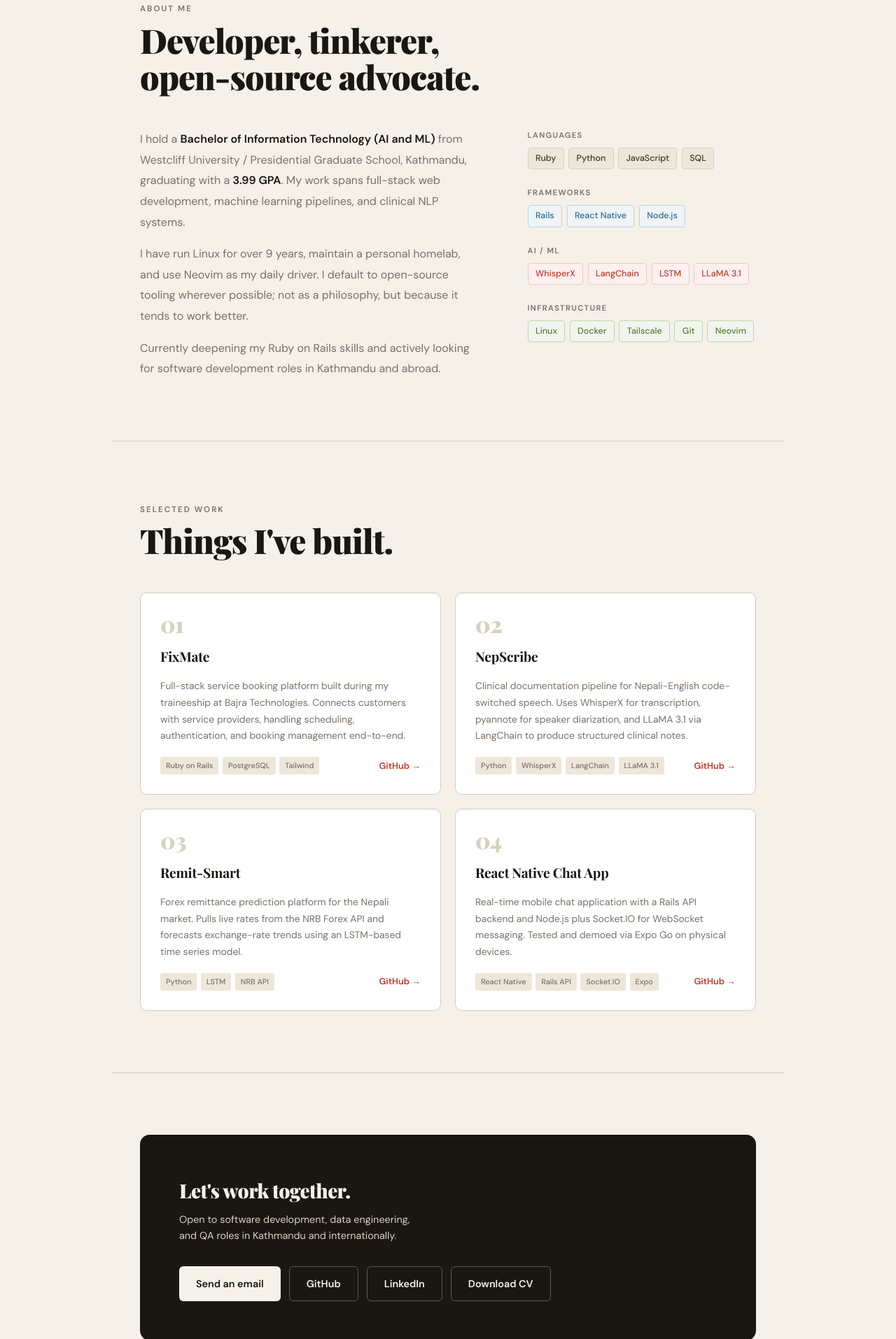
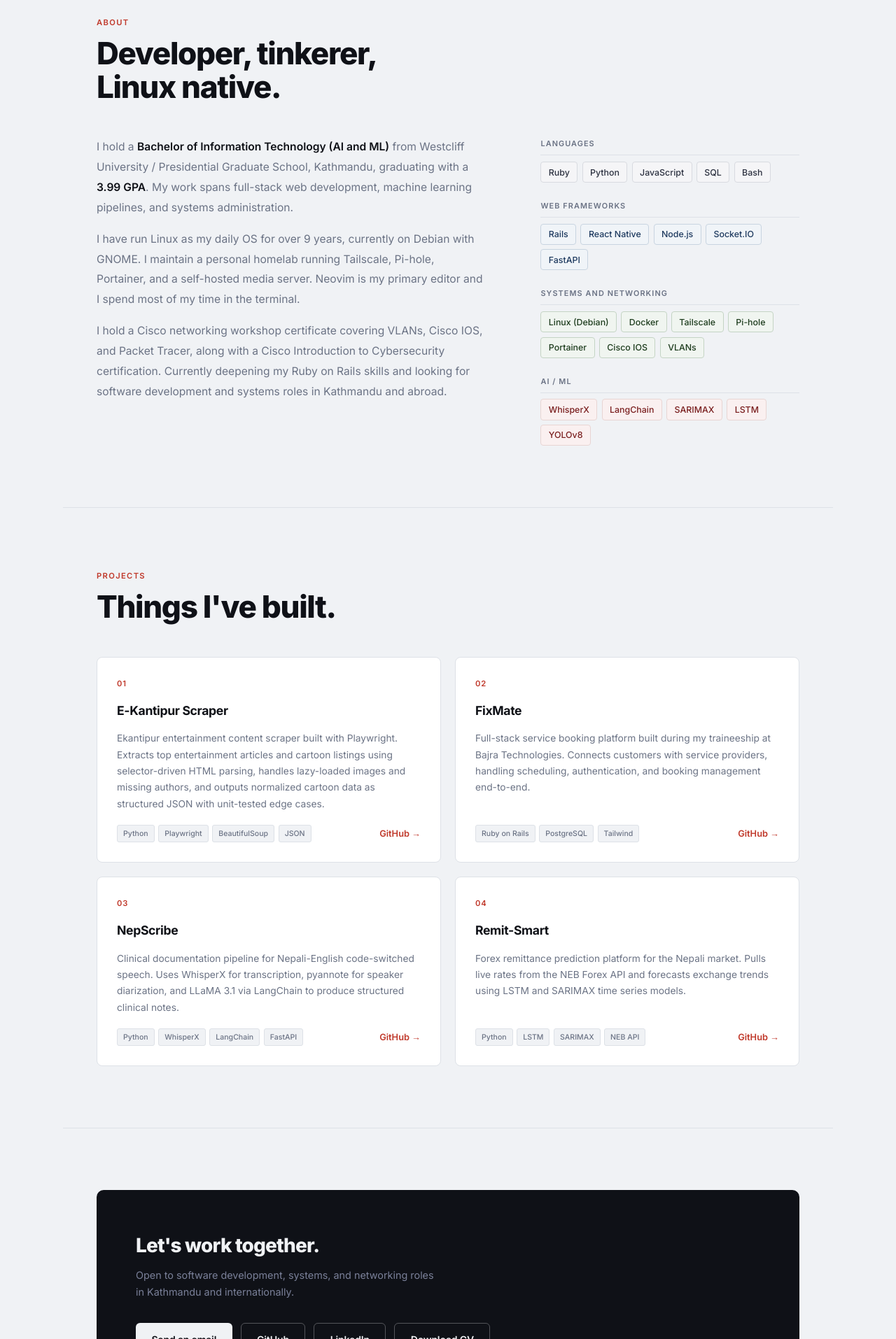
Before and after one commit to thapa-sabin/thapa-sabin.github.io, a plain HTML site: page index.html in a window 1280 px wide. Shown: the part 886-2800 px from the top of the page at 70% size. Drawn offline with nearby package versions, Linux system fonts and the light colour scheme.

Commit message:
feat: update color scheme and add new project to projects section

```diff
--- a/index.html
+++ b/index.html
@@ -3,10 +3,10 @@
 <head>
   <meta charset="UTF-8" />
   <meta name="viewport" content="width=device-width, initial-scale=1.0" />
-  <title>Sabin Thapa - Software Developer</title>
+  <title>Sabin Thapa -- Software Developer</title>
   <link rel="preconnect" href="https://fonts.googleapis.com" />
   <link rel="preconnect" href="https://fonts.gstatic.com" crossorigin />
-  <link href="https://fonts.googleapis.com/css2?family=Playfair+Display:wght@700;900&family=DM+Sans:wght@400;500;600&display=swap" rel="stylesheet" />
+  <link href="https://fonts.googleapis.com/css2?family=Inter:wght@400;500;600;700;800&display=swap" rel="stylesheet" />
   <link rel="stylesheet" href="style.css" />
 </head>
 <body>
@@ -22,12 +22,12 @@
 
   <div class="hero">
     <div>
-      <p class="hero-eyebrow">Software Developer · Kathmandu, Nepal</p>
-      <h1>I build things<br>that <em>actually</em><br>work.</h1>
+      <p class="hero-eyebrow">Software Developer · Systems · Kathmandu, Nepal</p>
+      <h1>I build software<br>and understand<br>the systems <em>beneath it.</em></h1>
       <p class="hero-sub">
-        Full-stack developer with a background in AI and ML. I care about
-        clean code, practical systems, and software that solves real problems.
-        Open to opportunities in Kathmandu and internationally.
+        Full-stack developer with a background in AI and ML, comfortable working
+        close to the metal. Nine years on Linux, a running homelab, and Cisco
+        networking training. Open to development and systems roles locally and internationally.
       </p>
       <div class="hero-actions">
         <a href="#projects" class="btn btn-primary">View my work</a>
@@ -40,61 +40,70 @@
   <hr class="divider" />
 
   <section id="about">
-    <p class="section-label fade-in">About me</p>
-    <h2 class="section-title fade-in">Developer, tinkerer,<br>open-source advocate.</h2>
+    <p class="section-label fade-in">About</p>
+    <h2 class="section-title fade-in">Developer, tinkerer,<br>Linux native.</h2>
     <div class="about-grid">
       <div class="about-text fade-in">
         <p>
           I hold a <strong>Bachelor of Information Technology (AI and ML)</strong> from
           Westcliff University / Presidential Graduate School, Kathmandu, graduating with a
           <strong>3.99 GPA</strong>. My work spans full-stack web development, machine learning
-          pipelines, and clinical NLP systems.
+          pipelines, and systems administration.
         </p>
         <p>
-          I have run Linux for over 9 years, maintain a personal homelab, and use Neovim as my
-          daily driver. I default to open-source tooling wherever possible; not as a philosophy,
-          but because it tends to work better.
+          I have run Linux as my daily OS for over 9 years, currently on Debian with GNOME.
+          I maintain a personal homelab running Tailscale, Pi-hole, Portainer, and a
+          self-hosted media server. Neovim is my primary editor and I spend most of my time
+          in the terminal.
         </p>
         <p>
-          Currently deepening my Ruby on Rails skills and actively looking for software
-          development roles in Kathmandu and abroad.
+          I hold a Cisco networking workshop certificate covering VLANs, Cisco IOS, and
+          Packet Tracer, along with a Cisco Introduction to Cybersecurity certification.
+          Currently deepening my Ruby on Rails skills and looking for software development
+          and systems roles in Kathmandu and abroad.
         </p>
       </div>
       <div class="skills-list fade-in">
         <div>
           <p class="skill-group-label">Languages</p>
           <div class="skill-tags">
-            <span class="tag">Ruby</span>
-            <span class="tag">Python</span>
-            <span class="tag">JavaScript</span>
-            <span class="tag">SQL</span>
+            <span class="tag tag-lang">Ruby</span>
+            <span class="tag tag-lang">Python</span>
+            <span class="tag tag-lang">JavaScript</span>
+            <span class="tag tag-lang">SQL</span>
+            <span class="tag tag-lang">Bash</span>
           </div>
         </div>
         <div>
-          <p class="skill-group-label">Frameworks</p>
+          <p class="skill-group-label">Web Frameworks</p>
           <div class="skill-tags">
-            <span class="tag tag-blue">Rails</span>
-            <span class="tag tag-blue">React Native</span>
-            <span class="tag tag-blue">Node.js</span>
+            <span class="tag tag-frame">Rails</span>
+            <span class="tag tag-frame">React Native</span>
+            <span class="tag tag-frame">Node.js</span>
+            <span class="tag tag-frame">Socket.IO</span>
+            <span class="tag tag-frame">FastAPI</span>
+          </div>
+        </div>
+        <div>
+          <p class="skill-group-label">Systems and Networking</p>
+          <div class="skill-tags">
+            <span class="tag tag-sys">Linux (Debian)</span>
+            <span class="tag tag-sys">Docker</span>
+            <span class="tag tag-sys">Tailscale</span>
+            <span class="tag tag-sys">Pi-hole</span>
+            <span class="tag tag-sys">Portainer</span>
+            <span class="tag tag-sys">Cisco IOS</span>
+            <span class="tag tag-sys">VLANs</span>
           </div>
         </div>
         <div>
           <p class="skill-group-label">AI / ML</p>
           <div class="skill-tags">
-            <span class="tag tag-red">WhisperX</span>
-            <span class="tag tag-red">LangChain</span>
-            <span class="tag tag-red">LSTM</span>
-            <span class="tag tag-red">LLaMA 3.1</span>
-          </div>
-        </div>
-        <div>
-          <p class="skill-group-label">Infrastructure</p>
-          <div class="skill-tags">
-            <span class="tag tag-green">Linux</span>
-            <span class="tag tag-green">Docker</span>
-            <span class="tag tag-green">Tailscale</span>
-            <span class="tag tag-green">Git</span>
-            <span class="tag tag-green">Neovim</span>
+            <span class="tag tag-ml">WhisperX</span>
+            <span class="tag tag-ml">LangChain</span>
+            <span class="tag tag-ml">SARIMAX</span>
+            <span class="tag tag-ml">LSTM</span>
+            <span class="tag tag-ml">YOLOv8</span>
           </div>
         </div>
       </div>
@@ -104,12 +113,30 @@
   <hr class="divider" />
 
   <section id="projects">
-    <p class="section-label fade-in">Selected work</p>
+    <p class="section-label fade-in">Projects</p>
     <h2 class="section-title fade-in">Things I've built.</h2>
     <div class="projects-grid">
 
       <div class="project-card fade-in">
-        <div class="card-index">01</div>
+        <span class="card-index">01</span>
+        <p class="project-name">E-Kantipur Scraper</p>
+        <p class="project-desc">
+          Ekantipur entertainment content scraper built with Playwright.
+          Extracts top entertainment articles and cartoon listings using selector-driven HTML parsing, handles lazy-loaded images and missing authors, and outputs normalized cartoon data as structured JSON with unit-tested edge cases.
+        </p>
+        <div class="project-footer">
+          <div class="project-stack">
+            <span class="stack-tag">Python</span>
+            <span class="stack-tag">Playwright</span>
+            <span class="stack-tag">BeautifulSoup</span>
+            <span class="stack-tag">JSON</span>
+          </div>
+          <a href="https://github.com/thapa-sabin/ekantipur-scraper" target="_blank" class="project-link">GitHub →</a>
+        </div>
+      </div>
+
+      <div class="project-card fade-in">
+        <span class="card-index">02</span>
         <p class="project-name">FixMate</p>
         <p class="project-desc">
           Full-stack service booking platform built during my traineeship at Bajra Technologies.
@@ -127,7 +154,7 @@
       </div>
 
       <div class="project-card fade-in">
-        <div class="card-index">02</div>
+        <span class="card-index">03</span>
         <p class="project-name">NepScribe</p>
         <p class="project-desc">
           Clinical documentation pipeline for Nepali-English code-switched speech.
@@ -139,44 +166,28 @@
             <span class="stack-tag">Python</span>
             <span class="stack-tag">WhisperX</span>
             <span class="stack-tag">LangChain</span>
-            <span class="stack-tag">LLaMA 3.1</span>
+            <span class="stack-tag">FastAPI</span>
           </div>
           <a href="https://github.com/thapa-sabin/nepscribe" target="_blank" class="project-link">GitHub →</a>
         </div>
       </div>
 
       <div class="project-card fade-in">
-        <div class="card-index">03</div>
+        <span class="card-index">04</span>
         <p class="project-name">Remit-Smart</p>
         <p class="project-desc">
-            Forex remittance prediction platform for the Nepali market. Pulls live rates from the NRB Forex API and forecasts exchange-rate trends using an LSTM-based time series model.
+          Forex remittance prediction platform for the Nepali market. Pulls live rates
+          from the NEB Forex API and forecasts exchange trends using LSTM and SARIMAX
+          time series models.
         </p>
         <div class="project-footer">
           <div class="project-stack">
             <span class="stack-tag">Python</span>
             <span class="stack-tag">LSTM</span>
-            <span class="stack-tag">NRB API</span>
+            <span class="stack-tag">SARIMAX</span>
+            <span class="stack-tag">NEB API</span>
           </div>
           <a href="https://github.com/thapa-sabin/remit-smart" target="_blank" class="project-link">GitHub →</a>
-        </div>
-      </div>
-
-      <div class="project-card fade-in">
-        <div class="card-index">04</div>
-        <p class="project-name">React Native Chat App</p>
-        <p class="project-desc">
-          Real-time mobile chat application with a Rails API backend and Node.js plus
-          Socket.IO for WebSocket messaging. Tested and demoed via Expo Go on
-          physical devices.
-        </p>
-        <div class="project-footer">
-          <div class="project-stack">
-            <span class="stack-tag">React Native</span>
-            <span class="stack-tag">Rails API</span>
-            <span class="stack-tag">Socket.IO</span>
-            <span class="stack-tag">Expo</span>
-          </div>
-          <a href="https://github.com/thapa-sabin/chat-app/" target="_blank" class="project-link">GitHub →</a>
         </div>
       </div>
 
@@ -190,8 +201,8 @@
       <div class="contact-text">
         <h3>Let's work together.</h3>
         <p>
-          Open to software development, data engineering,<br>
-          and QA roles in Kathmandu and internationally.
+          Open to software development, systems, and networking roles<br>
+          in Kathmandu and internationally.
         </p>
       </div>
       <div class="contact-links">
@@ -204,7 +215,7 @@
   </section>
 
   <footer>
-    <p>Designed & built by Sabin Thapa · © 2026</p>
+    Designed & built by Sabin Thapa · © 2026
   </footer>
 
   <script>
--- a/style.css
+++ b/style.css
@@ -1,24 +1,25 @@
 *, *::before, *::after { box-sizing: border-box; margin: 0; padding: 0; }
 
 :root {
-  --cream:      #f5f0e8;
-  --cream-mid:  #ede7d9;
-  --cream-dark: #d9d0be;
-  --ink:        #1a1612;
-  --ink-mid:    #3d3530;
-  --muted:      #7a7068;
+  --bg:         #f0f2f5;
+  --surface:    #ffffff;
+  --border:     #dde1e7;
+  --border-mid: #c8cdd6;
+  --ink:        #0f1117;
+  --ink-mid:    #2c3140;
+  --muted:      #6b7385;
   --accent:     #c0392b;
-  --accent2:    #2c6e8a;
-  --accent3:    #5a7a3a;
-  --border:     #d4caba;
-  --font-display: 'Playfair Display', Georgia, serif;
-  --font-body:    'DM Sans', system-ui, sans-serif;
+  --accent-dim: #e8d5d3;
+  --font-display: 'Inter', system-ui, sans-serif;
+  --font-body:    'Inter', system-ui, sans-serif;
+  --font-mono:    'GeistMono', 'Fira Mono', monospace;
+  --max-w:      1100px;
 }
 
 html { scroll-behavior: smooth; }
 
 body {
-  background: var(--cream);
+  background: var(--bg);
   color: var(--ink);
   font-family: var(--font-body);
   font-size: 16px;
@@ -34,26 +35,25 @@ nav {
   display: flex;
   align-items: center;
   justify-content: space-between;
-  padding: 1.25rem 2.5rem;
-  background: rgba(245,240,232,0.92);
+  padding: 1.1rem 3rem;
+  background: rgba(240,242,245,0.93);
   backdrop-filter: blur(10px);
   border-bottom: 1px solid var(--border);
 }
 
 .nav-logo {
-  font-family: var(--font-display);
-  font-weight: 900;
-  font-size: 1.2rem;
+  font-size: 1rem;
+  font-weight: 700;
   color: var(--ink);
   text-decoration: none;
-  letter-spacing: -0.01em;
+  letter-spacing: -0.02em;
 }
 
 .nav-logo span { color: var(--accent); }
 
 .nav-links {
   display: flex;
-  gap: 2rem;
+  gap: 2.25rem;
   list-style: none;
 }
 
@@ -62,8 +62,7 @@ nav {
   text-decoration: none;
   font-size: 0.875rem;
   font-weight: 500;
-  letter-spacing: 0.02em;
-  transition: color 0.2s;
+  transition: color 0.15s;
 }
 
 .nav-links a:hover { color: var(--ink); }
@@ -75,56 +74,54 @@ nav {
   grid-template-columns: 1fr auto;
   align-items: center;
   gap: 3rem;
-  padding: 8rem 2.5rem 4rem;
-  max-width: 960px;
+  padding: 8rem 3rem 5rem;
+  max-width: var(--max-w);
   margin: 0 auto;
 }
 
 .hero-eyebrow {
-  font-size: 0.78rem;
-  font-weight: 600;
-  letter-spacing: 0.18em;
+  font-size: 0.75rem;
+  font-weight: 500;
+  letter-spacing: 0.1em;
   text-transform: uppercase;
-  color: var(--accent);
-  margin-bottom: 1.25rem;
+  color: var(--muted);
+  margin-bottom: 1.75rem;
 }
 
 .hero h1 {
-  font-family: var(--font-display);
-  font-size: clamp(3.2rem, 8vw, 5.75rem);
-  font-weight: 900;
-  line-height: 1.0;
-  letter-spacing: -0.02em;
-  margin-bottom: 1.5rem;
+  font-size: clamp(3rem, 6vw, 5.25rem);
+  font-weight: 800;
+  line-height: 1.05;
+  letter-spacing: -0.03em;
+  margin-bottom: 1.75rem;
   color: var(--ink);
 }
 
 .hero h1 em {
-  font-style: italic;
+  font-style: normal;
   color: var(--accent);
 }
 
 .hero-sub {
   font-size: 1.05rem;
   color: var(--muted);
-  max-width: 500px;
-  margin-bottom: 2.5rem;
+  max-width: 560px;
+  margin-bottom: 2.75rem;
   line-height: 1.8;
+  font-weight: 400;
 }
 
 .hero-actions {
   display: flex;
-  gap: 1rem;
+  gap: 0.875rem;
   flex-wrap: wrap;
 }
 
 .hero-vert {
   writing-mode: vertical-rl;
-  text-orientation: mixed;
-  font-family: var(--font-display);
-  font-size: 7rem;
-  font-weight: 900;
-  color: var(--cream-mid);
+  font-size: 9rem;
+  font-weight: 800;
+  color: var(--border);
   letter-spacing: -0.04em;
   user-select: none;
   line-height: 1;
@@ -135,68 +132,69 @@ nav {
 .btn {
   display: inline-flex;
   align-items: center;
-  gap: 0.5rem;
-  padding: 0.75rem 1.5rem;
+  gap: 0.4rem;
+  padding: 0.7rem 1.4rem;
   border-radius: 6px;
-  font-size: 0.9rem;
+  font-size: 0.875rem;
   font-weight: 600;
   text-decoration: none;
-  transition: all 0.18s;
+  transition: all 0.15s;
   cursor: pointer;
   border: none;
   font-family: var(--font-body);
+  letter-spacing: -0.01em;
 }
 
-.btn-primary { background: var(--ink); color: var(--cream); }
+.btn-primary { background: var(--ink); color: #fff; }
 .btn-primary:hover { background: var(--ink-mid); transform: translateY(-1px); }
 
-.btn-ghost { background: transparent; color: var(--ink); border: 1.5px solid var(--border); }
+.btn-ghost { background: transparent; color: var(--ink); border: 1.5px solid var(--border-mid); }
 .btn-ghost:hover { border-color: var(--ink); }
 
-.btn-light { background: var(--cream); color: var(--ink); }
-.btn-light:hover { background: var(--cream-mid); }
+.btn-light { background: var(--bg); color: var(--ink); }
+.btn-light:hover { background: var(--border); }
 
-.btn-outline-light { background: transparent; color: var(--cream); border: 1.5px solid rgba(245,240,232,0.3); }
-.btn-outline-light:hover { border-color: var(--cream); }
+.btn-outline-light { background: transparent; color: #f0f2f5; border: 1.5px solid rgba(240,242,245,0.3); }
+.btn-outline-light:hover { border-color: #f0f2f5; }
 
 /* DIVIDER */
 hr.divider {
   border: none;
   border-top: 1px solid var(--border);
-  max-width: 960px;
+  max-width: var(--max-w);
   margin: 0 auto;
 }
 
 /* SECTIONS */
 section {
-  padding: 5.5rem 2.5rem;
-  max-width: 960px;
+  padding: 5.5rem 3rem;
+  max-width: var(--max-w);
   margin: 0 auto;
 }
 
 .section-label {
-  font-size: 0.72rem;
+  font-size: 0.7rem;
   font-weight: 600;
-  letter-spacing: 0.18em;
+  letter-spacing: 0.12em;
   text-transform: uppercase;
-  color: var(--muted);
-  margin-bottom: 0.5rem;
+  color: var(--accent);
+  margin-bottom: 0.6rem;
 }
 
 .section-title {
-  font-family: var(--font-display);
-  font-size: clamp(2rem, 5vw, 3rem);
-  font-weight: 900;
+  font-size: clamp(2rem, 4vw, 2.75rem);
+  font-weight: 800;
   margin-bottom: 3rem;
-  letter-spacing: -0.02em;
+  letter-spacing: -0.03em;
   line-height: 1.1;
+  color: var(--ink);
 }
 
 /* ABOUT */
 .about-grid {
   display: grid;
   grid-template-columns: 3fr 2fr;
-  gap: 4rem;
+  gap: 5rem;
   align-items: start;
 }
 
@@ -204,6 +202,7 @@ section {
   color: var(--muted);
   margin-bottom: 1rem;
   line-height: 1.85;
+  font-size: 0.975rem;
 }
 
 .about-text p:last-child { margin-bottom: 0; }
@@ -216,72 +215,73 @@ section {
 }
 
 .skill-group-label {
-  font-size: 0.7rem;
+  font-size: 0.68rem;
   font-weight: 600;
-  letter-spacing: 0.12em;
+  letter-spacing: 0.1em;
   text-transform: uppercase;
   color: var(--muted);
-  margin-bottom: 0.5rem;
+  margin-bottom: 0.55rem;
+  padding-bottom: 0.4rem;
+  border-bottom: 1px solid var(--border);
 }
 
-.skill-tags { display: flex; flex-wrap: wrap; gap: 0.4rem; }
+.skill-tags { display: flex; flex-wrap: wrap; gap: 0.4rem; margin-top: 0.5rem; }
 
 .tag {
-  font-size: 0.78rem;
-  padding: 0.25rem 0.65rem;
+  font-size: 0.775rem;
+  padding: 0.22rem 0.65rem;
   border-radius: 4px;
   font-weight: 500;
-  background: var(--cream-mid);
+  background: var(--surface);
   color: var(--ink-mid);
-  border: 1px solid var(--cream-dark);
+  border: 1px solid var(--border);
 }
 
-.tag-red   { background: #fdf0ef; color: var(--accent);  border-color: #f5c5c0; }
-.tag-blue  { background: #eff4f7; color: var(--accent2); border-color: #b8d4e0; }
-.tag-green { background: #f1f5ee; color: var(--accent3); border-color: #c0d4ae; }
+.tag-lang  { background: #f5f5f7; border-color: #d8dae0; }
+.tag-frame { background: #f0f4f8; border-color: #c8d4e0; color: #1e3a5f; }
+.tag-sys   { background: #f0f5f0; border-color: #c4d4c4; color: #1e3d1e; }
+.tag-ml    { background: #faf0f0; border-color: var(--accent-dim); color: #7a1f1f; }
 
 /* PROJECTS */
 .projects-grid {
   display: grid;
-  grid-template-columns: 1fr 1fr;
+  grid-template-columns: repeat(2, 1fr);
   gap: 1.25rem;
 }
 
 .project-card {
-  background: #fff;
+  background: var(--surface);
   border: 1px solid var(--border);
-  border-radius: 10px;
+  border-radius: 8px;
   padding: 1.75rem;
   display: flex;
   flex-direction: column;
-  gap: 0.9rem;
-  transition: box-shadow 0.2s, transform 0.2s;
+  gap: 0.85rem;
+  transition: box-shadow 0.2s, transform 0.2s, border-color 0.2s;
 }
 
 .project-card:hover {
-  box-shadow: 0 8px 28px rgba(26,22,18,0.1);
-  transform: translateY(-3px);
+  box-shadow: 0 6px 24px rgba(15,17,23,0.08);
+  transform: translateY(-2px);
+  border-color: var(--border-mid);
 }
 
 .card-index {
-  font-family: var(--font-display);
-  font-size: 2rem;
-  font-weight: 900;
-  color: var(--cream-dark);
-  line-height: 1;
+  font-size: 0.7rem;
+  font-weight: 600;
+  letter-spacing: 0.08em;
+  color: var(--accent);
+}
+
+.project-name {
+  font-size: 1.1rem;
+  font-weight: 700;
+  color: var(--ink);
   letter-spacing: -0.02em;
 }
 
-.project-name {
-  font-family: var(--font-display);
-  font-size: 1.2rem;
-  font-weight: 700;
-  color: var(--ink);
-  letter-spacing: -0.01em;
-}
-
 .project-desc {
-  font-size: 0.865rem;
+  font-size: 0.86rem;
   color: var(--muted);
   line-height: 1.7;
   flex: 1;
@@ -299,12 +299,13 @@ section {
 .project-stack { display: flex; gap: 0.35rem; flex-wrap: wrap; }
 
 .stack-tag {
-  font-size: 0.68rem;
-  padding: 0.2rem 0.5rem;
+  font-size: 0.66rem;
+  font-weight: 500;
+  padding: 0.18rem 0.5rem;
   border-radius: 3px;
-  background: var(--cream-mid);
+  background: var(--bg);
   color: var(--muted);
-  font-weight: 500;
+  border: 1px solid var(--border);
 }
 
 .project-link {
@@ -320,8 +321,8 @@ section {
 /* CONTACT */
 .contact-inner {
   background: var(--ink);
-  color: var(--cream);
-  border-radius: 14px;
+  color: #f0f2f5;
+  border-radius: 10px;
   padding: 3.5rem;
   display: flex;
   align-items: center;
@@ -331,17 +332,16 @@ section {
 }
 
 .contact-text h3 {
-  font-family: var(--font-display);
   font-size: 1.75rem;
-  font-weight: 900;
+  font-weight: 800;
   margin-bottom: 0.4rem;
-  letter-spacing: -0.02em;
+  letter-spacing: -0.03em;
 }
 
 .contact-text p {
-  color: var(--cream-dark);
+  color: #7a8099;
   font-size: 0.9rem;
-  line-height: 1.6;
+  line-height: 1.65;
 }
 
 .contact-links { display: flex; gap: 0.75rem; flex-wrap: wrap; }
@@ -349,28 +349,29 @@ section {
 /* FOOTER */
 footer {
   text-align: center;
-  padding: 2rem;
+  padding: 1.75rem;
   color: var(--muted);
-  font-size: 0.78rem;
+  font-size: 0.75rem;
   border-top: 1px solid var(--border);
+  letter-spacing: 0.01em;
 }
 
-/* FADE IN */
+/* FADE */
 .fade-in {
   opacity: 0;
-  transform: translateY(18px);
-  transition: opacity 0.5s ease, transform 0.5s ease;
+  transform: translateY(14px);
+  transition: opacity 0.45s ease, transform 0.45s ease;
 }
 
 .fade-in.visible { opacity: 1; transform: translateY(0); }
 
 /* RESPONSIVE */
-@media (max-width: 700px) {
-  nav { padding: 1rem 1.25rem; }
-  .nav-links { gap: 1.25rem; }
-  .hero { grid-template-columns: 1fr; padding: 7rem 1.25rem 3rem; }
+@media (max-width: 800px) {
+  nav { padding: 1rem 1.5rem; }
+  .nav-links { gap: 1.5rem; }
+  .hero { grid-template-columns: 1fr; padding: 7rem 1.5rem 3.5rem; }
   .hero-vert { display: none; }
-  section { padding: 3.5rem 1.25rem; }
+  section { padding: 3.5rem 1.5rem; }
   .about-grid { grid-template-columns: 1fr; gap: 2.5rem; }
   .projects-grid { grid-template-columns: 1fr; }
   .contact-inner { padding: 2rem; flex-direction: column; align-items: flex-start; }
```
